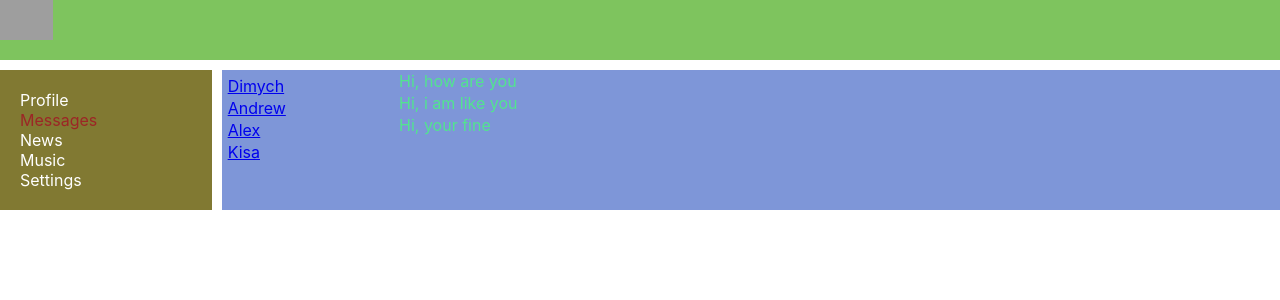
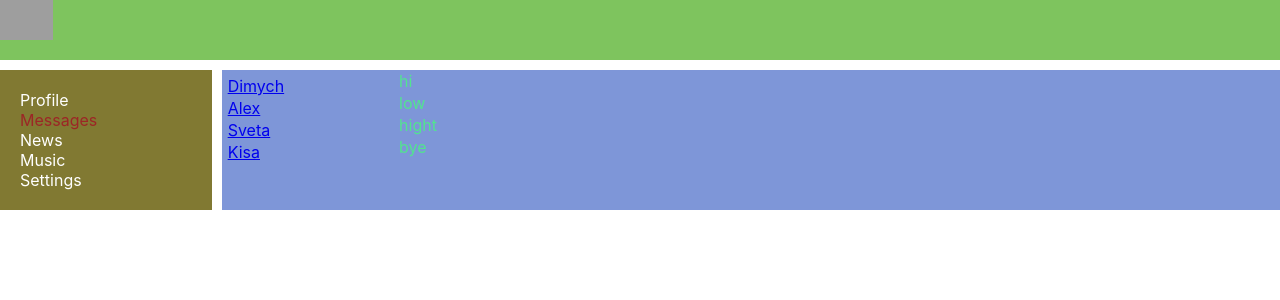
Before and after one commit to Grekzxc/samurai-way-main, a React (Create React App) app: page /Dialogs in a window 1280 px wide. Shown: the top 300 px of the page. Built offline with nearby package versions, Linux system fonts and the light colour scheme; grey boxes are pictures that could not be loaded.

Commit message:
25lesson,map

```diff
--- a/src/Components/Dialogs/Dialogs.tsx
+++ b/src/Components/Dialogs/Dialogs.tsx
@@ -1,14 +1,17 @@
+import { message } from 'antd';
 import React from 'react';
 import { NavLink } from 'react-router-dom';
+import state from '../../redux/state';
 import s from './Dialogs.module.css'
-
 
 type DialogItemType = {
     name: string
     id: number
 }
-
-const DialogItem = (props: DialogItemType) => {
+type MessageType = {
+    message: string
+}
+export const DialogItem = (props: DialogItemType) => {
     let path = '/dialogs/' + props.id
     return (
         <div className={s.item + ' ' + s.active}>
@@ -16,34 +19,38 @@ const DialogItem = (props: DialogItemType) => {
         </div>
     )
 }
-
-type MessageType = {
-    message: string
-}
-
 const Message = (props: MessageType) => {
     return (
         <div className={s.message}>{props.message}</div>
     )
 }
+let dialogs = [
+    { id: 1, name: 'Dimych' },
+    { id: 2, name: 'Alex' },
+    { id: 3, name: 'Sveta' },
+    { id: 4, name: 'Kisa' }
+]
+let messages = [
+    { id: 1, message: 'hi' },
+    { id: 2, message: 'low' },
+    { id: 3, message: 'hight' },
+    { id: 4, message: 'bye' }
+]
+
+let dialogEl = dialogs.map(dialog => <DialogItem name={dialog.name} id={dialog.id} />)
+let messageEl = messages.map(m => <Message message={m.message} />)
 
 const Dialogs = (props: DialogItemType) => {
     return (
         <div className={s.dialogs}>
             <div className={s.dialogsItems}>
-                <DialogItem name='Dimych' id={1} />
-                <DialogItem name='Andrew' id={2} />
-                <DialogItem name='Alex' id={3} />
-                <DialogItem name='Kisa' id={4} />
+                {dialogEl}
             </div>
             <div className={s.messages}>
-                <Message message='Hi, how are you' />
-                <Message message='Hi, i am like you' />
-                <Message message='Hi, your fine' />
+                {messageEl}
             </div>
         </div>
 
     )
 }
-
 export default Dialogs
--- a/src/Components/Profile/MyPosts/MyPosts.tsx
+++ b/src/Components/Profile/MyPosts/MyPosts.tsx
@@ -1,8 +1,18 @@
 import React from 'react'
+import state from '../../../redux/state'
 import s from './MyPosts.module.css'
 import Posts from './Posts/Posts'
 
 const MyPosts = () => {
+
+  let posts = [
+    { id: 1, message: 'hi,how are you', likesCount: 12 },
+    { id: 2, message: 'hi,my friend, go like me', likesCount: 13 },
+    { id: 3, message: 'hi,home', likesCount: 12 },
+    { id: 4, message: 'hi,no maney-no honey', likesCount: 12 }
+  ]
+  let postEl = posts.map(el => <Posts id={el.id} message={el.message} likesCount={el.likesCount} />)
+
   return (
     <div>
       <h3>My post</h3>
@@ -17,8 +27,7 @@ const MyPosts = () => {
       <div className={s.posts}>
         New post
       </div>
-      <Posts message='Hi, how are you' likesCount='23' />
-      <Posts message='It`s my first post' likesCount='12' />
+      {postEl}
     </div>
   )
 }
--- a/src/Components/Profile/MyPosts/Posts/Posts.tsx
+++ b/src/Components/Profile/MyPosts/Posts/Posts.tsx
@@ -2,9 +2,10 @@ import React from 'react'
 import s from './Posts.module.css'
 
 
-type PostsType ={
+type PostsType = {
+  id: number
   message: string
-  likesCount: string
+  likesCount: number
 }
 
 const Posts = (props: PostsType) => {
--- a/src/redux/state.tsx
+++ b/src/redux/state.tsx
@@ -1,7 +1,7 @@
 
 // 1 урок по типизации Социальной сети
 
-type MessageType ={
+type MessageType = {
     id: number
     message: string
 }
@@ -30,11 +30,13 @@ type RootStateType = {
 }
 
 
+
+
 let state: RootStateType = {
     profilePage: {
         posts: [
             { id: 1, message: 'hi,how are you', likesCount: 12 },
-            { id: 2, message: 'hi,how are you', likesCount: 12 },
+            { id: 2, message: 'hi,my friend, go like me', likesCount: 13 },
             { id: 3, message: 'hi,how are you', likesCount: 12 },
             { id: 4, message: 'hi,how are you', likesCount: 12 }
         ]
```
